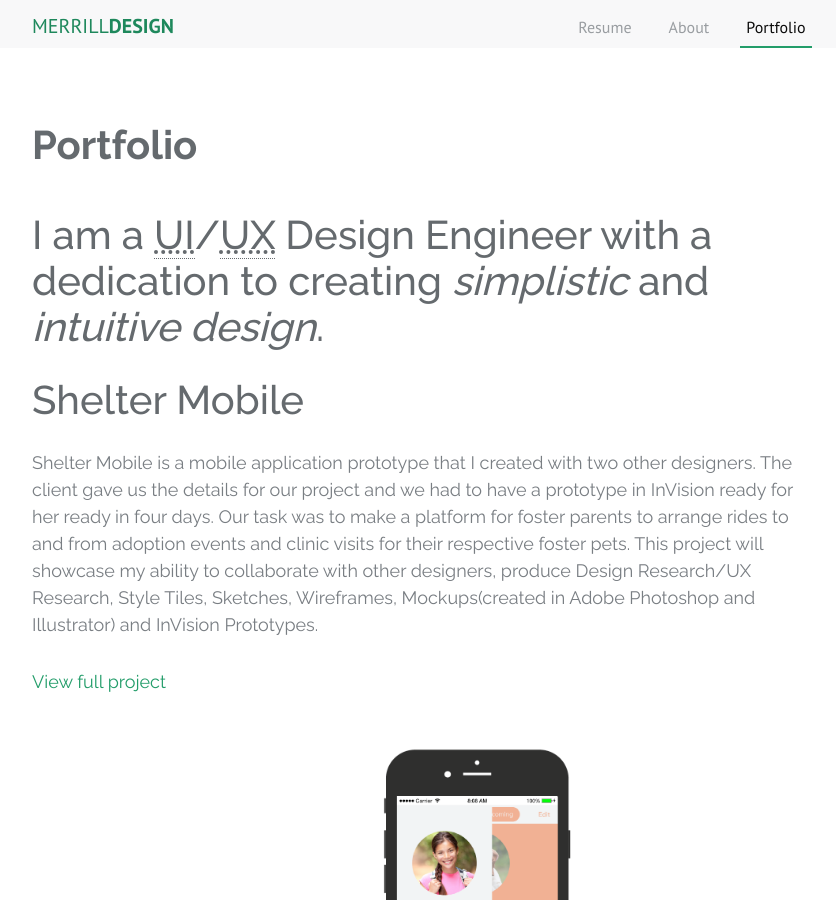
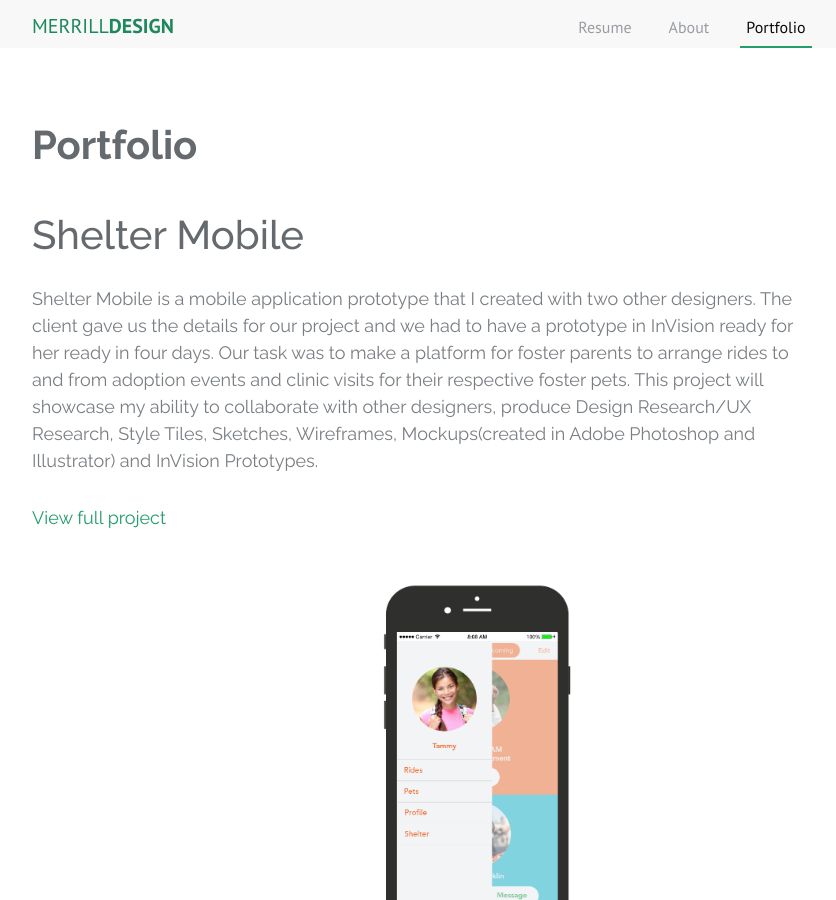
Before and after one commit to dmerrill88/MerrillDesign, a Jekyll site: the page built from portfolio.html, in a window 1280 px wide and 900 px high. Shown: the whole window, without its empty margins (213-1049 px from the left). Built offline with Jekyll 4.4.1, drawn with Linux system fonts in a browser that asks for light colours.

Commit message:
took out opening statment in portfolio

```diff
--- a/portfolio.html
+++ b/portfolio.html
@@ -5,9 +5,9 @@ permalink: /portfolio/
 
 
 <div class="ui-designer">
-    <div class="statement">
+    <!-- <div class="statement">
         <h1 class="my-statement">I am a <abbr title="User Interface">UI</abbr>/<abbr title="User Experience">UX</abbr> Design Engineer with a dedication to creating <em>simplistic</em> and <em>intuitive design</em>.</h1>
-    </div>
+    </div>-->
 </div>
 
 <main class="work">
```
